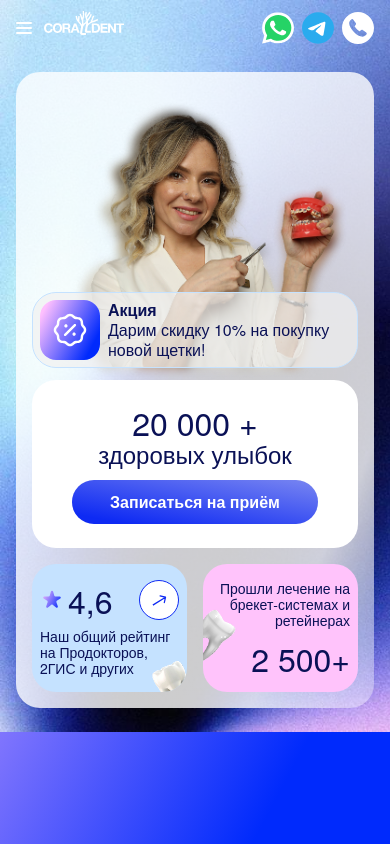
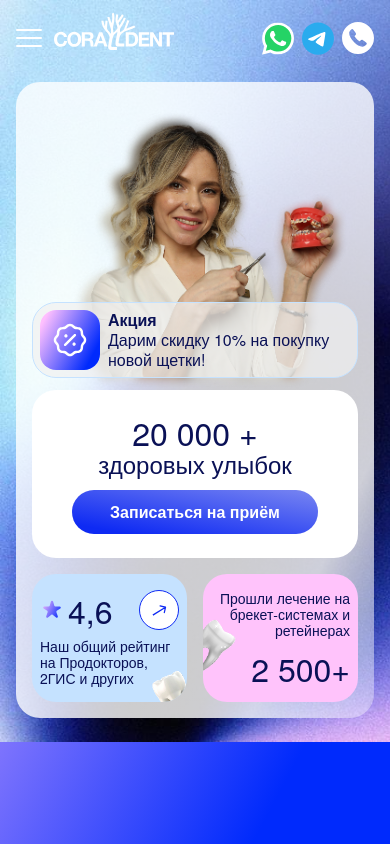
Before and after one commit to pauchok-sk/coralldent, a website built with webpack: page src/index.html in a window 390 px wide. Built offline with nearby package versions, Linux system fonts and the light colour scheme; files whose address does not match are found by name.

Commit message:
repair dm

```diff
--- a/src/scss/components/header.scss
+++ b/src/scss/components/header.scss
@@ -7,6 +7,9 @@
   padding: 12px 0px;
   transition: background-color 0.3s ease;
   z-index: 110;
+  @include laptop-min {
+    padding: 20px 0px;
+  }
   &._primary {
     background-color: white;
     color: var(--main);
@@ -56,11 +59,6 @@
     @include laptop-min {
       @include flex-center;
     }
-    @include mobile {
-      width: 16px;
-      min-height: 14px;
-      gap: 3px;
-    }
 
     &._active {
       div {
@@ -86,9 +84,6 @@
         transform 0.2s ease,
         opacity 0.2s ease;
 
-      @include mobile {
-        width: 16px;
-      }
     }
   }
   &__logo {
@@ -101,10 +96,6 @@
     @include laptop-min {
       width: 120px;
       transform: translateY(-7px);
-    }
-    @include mobile {
-      width: 80px;
-      transform: translateY(-5px);
     }
 
     img {
--- a/src/scss/components/hero.scss
+++ b/src/scss/components/hero.scss
@@ -2,8 +2,8 @@
   position: relative;
   padding: 120px 0px 56px 0px;
   z-index: 1;
-  @include tablet-min {
-    padding: 72px 0px 24px 0px;
+  @include laptop-min {
+    padding: 82px 0px 24px 0px;
   }
   &::before {
     position: absolute;
@@ -334,6 +334,9 @@
     right: 0;
     bottom: -25px;
     z-index: -1;
+    @include laptop-middle {
+      right: -80px;
+    }
     @include laptop-min {
       bottom: auto;
       width: 600px;
@@ -351,7 +354,7 @@
     align-items: center;
     flex-wrap: wrap;
     margin-top: 30px;
-    gap: 40px;
+    gap: 16px;
     row-gap: 25px;
     @include laptop-min {
       display: none;
@@ -360,15 +363,18 @@
   &__bottom-btn {
     display: flex;
     align-items: center;
+    padding: 4px 8px;
+    border-radius: 12px;
     gap: 10px;
 
     color: white;
     font-size: 20px;
     font-weight: 700;
     line-height: 24px;
-    transition: color 0.2s ease;
+    transition: color 0.2s linear, background-color .2s linear;
     @include hover {
       color: var(--main);
+      background-color: white;
     }
 
     svg {
--- a/src/scss/ui/button.scss
+++ b/src/scss/ui/button.scss
@@ -20,7 +20,7 @@
   font-weight: 700;
   line-height: 24px;
   z-index: 1;
-  transition: color 0.3s ease;
+  transition: color 0.2s ease;
 
   &::before,
   &::after {
@@ -29,8 +29,8 @@
     border-radius: 100px;
     inset: 0;
     transition:
-      background-color 0.3s linear,
-      border-color 0.3s linear;
+      background-color 0.2s linear,
+      border-color 0.2s linear;
   }
   &::before {
     background: linear-gradient(190deg, #808cf1 -5.76%, #0e2af3 88.47%);
--- a/src/scss/widgets/burger.scss
+++ b/src/scss/widgets/burger.scss
@@ -64,7 +64,7 @@
     display: flex;
     flex-direction: column;
     gap: 8px;
-    margin-top: 18px;
+    margin-top: 30px;
   }
   &__footer-btn {
     display: flex;
```
Also changed, not shown: dist/css/style.css, dist/css/style.min.css, dist/index.html.
